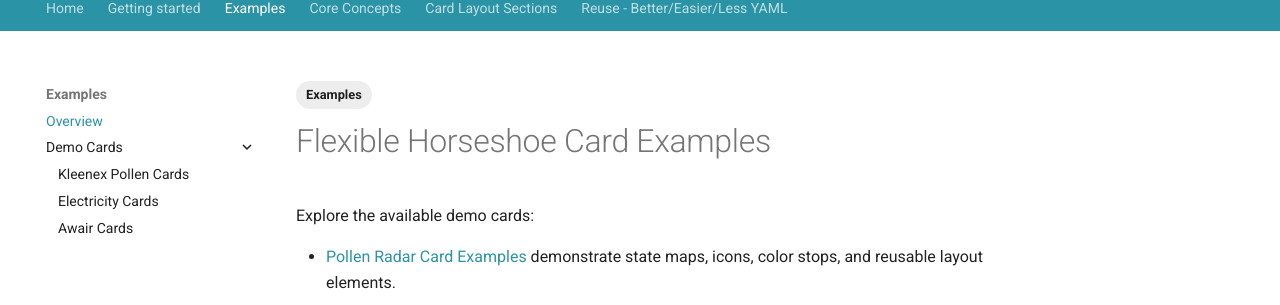
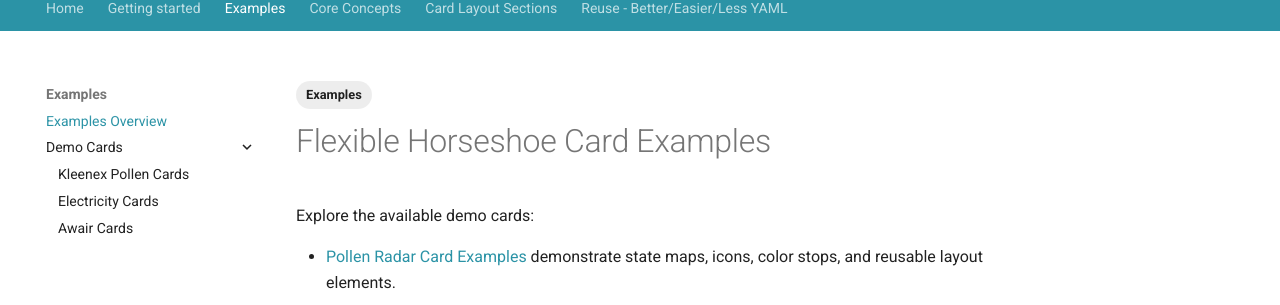
Before and after one commit to AmoebeLabs/flex-horseshoe-card, an MkDocs documentation site: the page built from docs/docs/examples/overview.md, in a window 1280 px wide. Shown: the part 115-420 px from the top of the page. Built offline with MkDocs 1.6.1 and Material for MkDocs 9.7.7, drawn with Linux system fonts in a browser that asks for light colours; comment, search, counter and statistics services are not loaded.

Commit message:
Update MkDocs menu item names

```diff
--- a/docs/mkdocs.yml
+++ b/docs/mkdocs.yml
@@ -169,7 +169,7 @@
       - Introduction: getting-started/introduction.md
       - Install with HACS: getting-started/installation.md
   - Examples:
-      - Overview: examples/overview.md
+      - Examples Overview: examples/overview.md
       # - Start Here:
       #     - My First Card: examples/getting-started/my-first-card.md
       #     - Extend Your First Card: examples/getting-started/extend-your-first-card.md
@@ -226,17 +226,17 @@
       - CSS Styling: core-concepts/css-styling.md
       - Templating: core-concepts/templating.md
   - Card Layout Sections:
-      - Overview: sections/layout-overview.md
+      - Layout Overview: sections/layout-overview.md
       - Groups: sections/groups-section.md
       - Text: sections/texts-section.md
       - Visual Shapes: sections/visual-shapes-section.md
       - Entity Parts: sections/entities-section.md
       - Horseshoes:
-          - Overview: sections/horseshoes-section.md
+          - Horeshoe Overview: sections/horseshoes-section.md
           - Scale and State: sections/horseshoe-scale-and-state.md
           - Tick Marks and Labels: sections/horseshoe-ticks-and-labels.md
       - Sparkline Graphs:
-          - Overview: sections/sparklines-section.md
+          - Sparkline Overview: sections/sparklines-section.md
           - History Periods and Bins: sections/sparkline-history-periods.md
           - Cartesian Charts and Axes: sections/sparkline-cartesian-charts.md
           - Specialized Charts: sections/sparkline-specialized-charts.md
```
